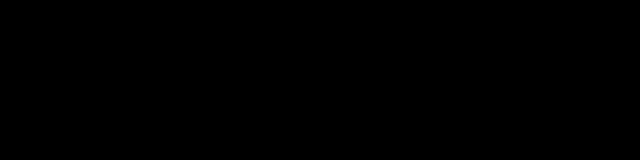
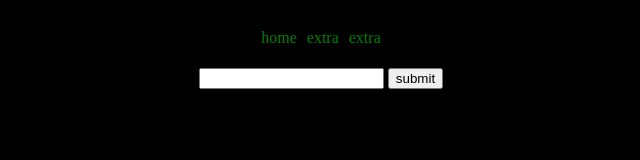
Before and after one commit to ar73r0/WEB, a plain HTML site: page index.html in a window 1280 px wide. Shown: the whole page, without its empty margins (319-959 px from the left). Drawn offline with Linux system fonts and the light colour scheme.

```diff
--- a/css/style.css
+++ b/css/style.css
@@ -1,3 +1,21 @@
 body{
     background-color: black;
+    color: green;
+    display: flex;
+    justify-content: center;
+    flex-direction: column;
+    align-items: center;
 }
+header{
+    display: flex;
+    flex-direction: column;
+}
+ul{
+    display: flex;
+    flex-wrap: wrap;
+    list-style: none;
+    padding: 0;
+}
+li{
+    padding: 5px;
+}
--- a/index.html
+++ b/index.html
@@ -6,7 +6,18 @@
     <title>PORTFOLIO</title>
 </head>
 <body>
+    <header>
+        <ul>
+            <li id="home"></li>
+            <li> extra </li>
+            <li> extra </li>
+        </ul>
+    </header>
 
+    <form action="">
+        <input type="text" name="name" id="name">
+        <input type="button" value="submit">
+    </form>
 </body>
 <link rel="stylesheet" href="css/style.css">
 <script src="js/script.js"></script>
--- a/js/script.js
+++ b/js/script.js
@@ -1 +1,9 @@
-'use strict'
+'use strict';
+const home = 'home'
+
+document.getElementById('home').innerText = home; //Elementen selecteren + Elementen manipuleren
+document.getElementById('home').addEventListener('mouseover', e => { alert('watch out!');});//Event aan een element koppelen
+
+validate = (name) => {
+    alert('thank you', name);
+};
```
